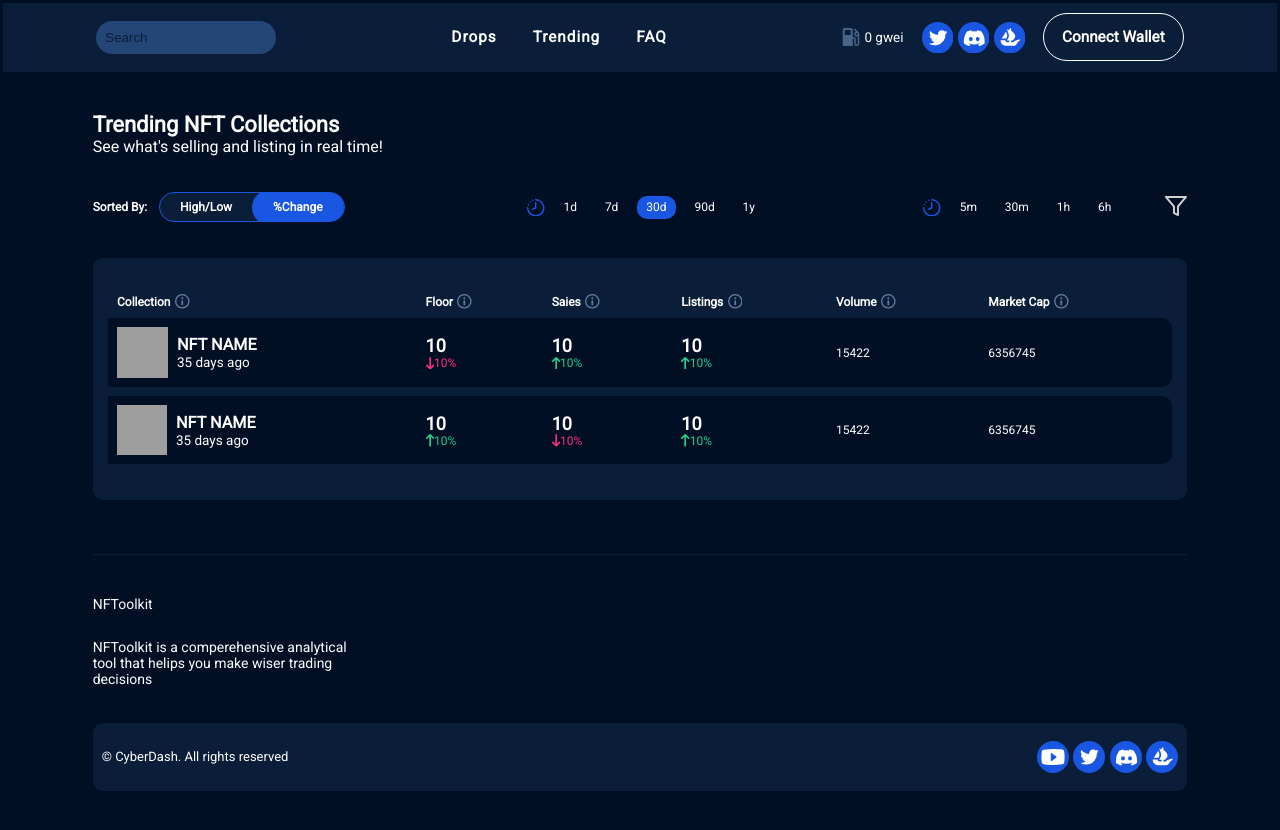
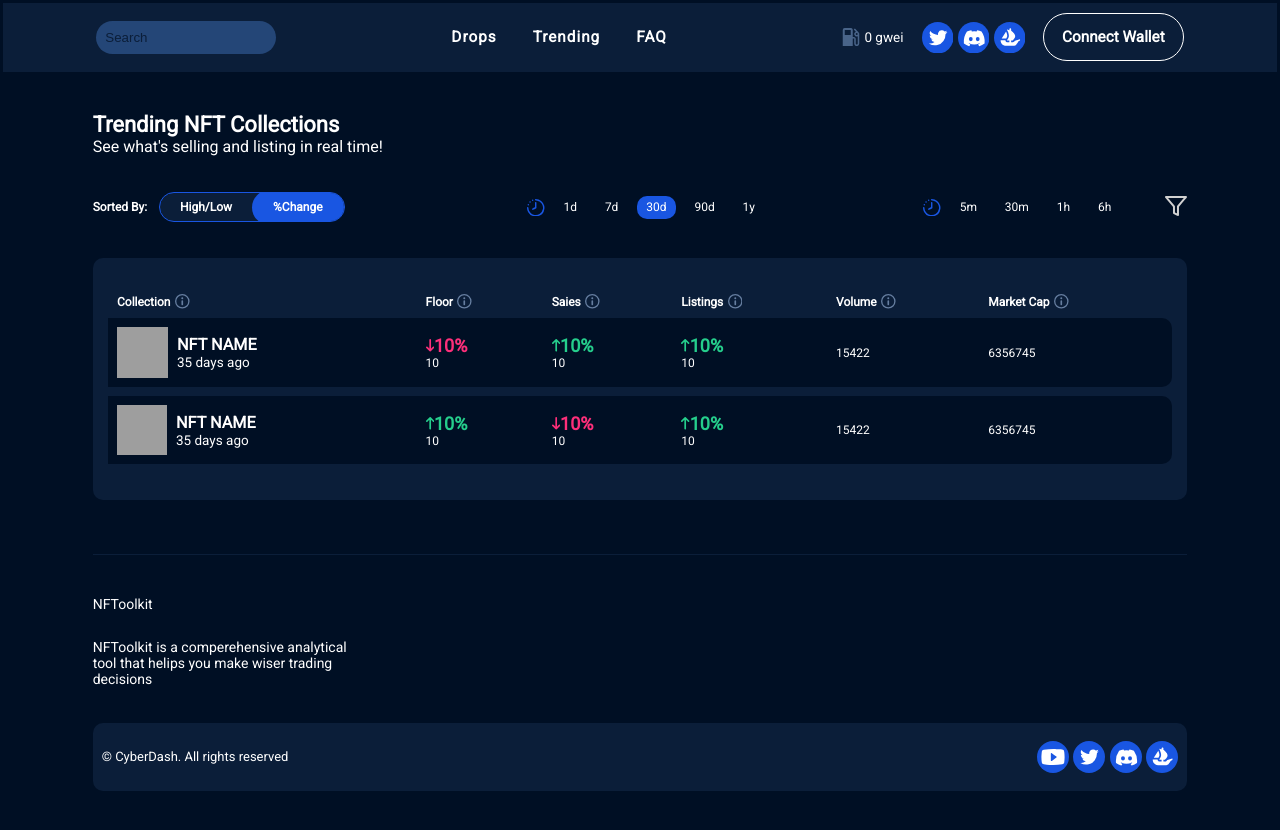
Before and after one commit to FortuneWebWorks/Cyber-React-Sass, a React (Create React App) app: page /Trending in a window 1280 px wide. Both pictures are taken after a click on the button "%Change". Shown: the top 830 px of the page. Built offline with nearby package versions, Linux system fonts and the light colour scheme; grey boxes are pictures that could not be loaded.

Commit message:
:zap: sort functionality completed

```diff
--- a/src/components/TrendingList.js
+++ b/src/components/TrendingList.js
@@ -13,7 +13,7 @@ const headerItems = [
   'Market Cap',
 ];
 
-const TraitsList = ({ items }) => {
+const TraitsList = ({ items, sort }) => {
   const [showDetail, setShowDetail] = useState('');
 
   const showDetails = (item) => {
@@ -59,24 +59,66 @@ const TraitsList = ({ items }) => {
               </td>
               <td>
                 <div className="table__changes">
+                  {sort === 'High/Low' ? (
+                    <>
                       <span>{item.floor.change}</span>
                       <span className={item.floor.hl > 0 ? 'green' : 'red'}>
-                    {+item.floor.hl > 0 ? <FlashUpIcon /> : <FlashDownIcon />}
+                        {+item.floor.hl > 0 ? (
+                          <FlashUpIcon />
+                        ) : (
+                          <FlashDownIcon />
+                        )}
                         {item.floor.hl.replace('-', '')}%
                       </span>
+                    </>
+                  ) : (
+                    <>
+                      <span className={item.floor.hl > 0 ? 'green' : 'red'}>
+                        {+item.floor.hl > 0 ? (
+                          <FlashUpIcon />
+                        ) : (
+                          <FlashDownIcon />
+                        )}
+                        {item.floor.hl.replace('-', '')}%
+                      </span>
+                      <span>{item.floor.change}</span>
+                    </>
+                  )}
                 </div>
               </td>
               <td>
                 <div className="table__changes">
+                  {sort === 'High/Low' ? (
+                    <>
                       <span>{item.saies.change}</span>
                       <span className={item.saies.hl > 0 ? 'green' : 'red'}>
-                    {+item.saies.hl > 0 ? <FlashUpIcon /> : <FlashDownIcon />}
+                        {+item.saies.hl > 0 ? (
+                          <FlashUpIcon />
+                        ) : (
+                          <FlashDownIcon />
+                        )}
                         {item.saies.hl.replace('-', '')}%
                       </span>
+                    </>
+                  ) : (
+                    <>
+                      <span className={item.saies.hl > 0 ? 'green' : 'red'}>
+                        {+item.saies.hl > 0 ? (
+                          <FlashUpIcon />
+                        ) : (
+                          <FlashDownIcon />
+                        )}
+                        {item.saies.hl.replace('-', '')}%
+                      </span>
+                      <span>{item.saies.change}</span>
+                    </>
+                  )}
                 </div>
               </td>
               <td>
                 <div className="table__changes">
+                  {sort === 'High/Low' ? (
+                    <>
                       <span>{item.listings.change}</span>
                       <span className={item.listings.hl > 0 ? 'green' : 'red'}>
                         {+item.listings.hl > 0 ? (
@@ -86,6 +128,20 @@ const TraitsList = ({ items }) => {
                         )}
                         {item.listings.hl.replace('-', '')}%
                       </span>
+                    </>
+                  ) : (
+                    <>
+                      <span className={item.listings.hl > 0 ? 'green' : 'red'}>
+                        {+item.listings.hl > 0 ? (
+                          <FlashUpIcon />
+                        ) : (
+                          <FlashDownIcon />
+                        )}
+                        {item.listings.hl.replace('-', '')}%
+                      </span>
+                      <span>{item.listings.change}</span>
+                    </>
+                  )}
                 </div>
               </td>
               <td>
--- a/src/pages/Trending.js
+++ b/src/pages/Trending.js
@@ -59,13 +59,15 @@ const tableItems = [
 
 const Traits = () => {
   const [openFilter, setOpenFiter] = useState(false);
-  // const [sort, setSort]
+  const [sort, setSort] = useState('High/Low');
 
   const onClick = (e) => {
     setOpenFiter((prev) => !prev);
   };
 
-  const dropDownChange = (key) => {};
+  const activeButtonsChange = (value) => {
+    setSort(value);
+  };
 
   return (
     <div className="traits">
@@ -83,7 +85,7 @@ const Traits = () => {
             activeDefault="High/Low"
             font="normal normal bold 12px/14px Roboto"
             containerStyles={{ border: '1px solid #1956E2', height: '30px' }}
-            callBack={dropDownChange}
+            callBack={activeButtonsChange}
           />
         </div>
 
@@ -98,7 +100,7 @@ const Traits = () => {
       </div>
 
       <div className="table__container">
-        <TraitsList items={tableItems} />
+        <TraitsList items={tableItems} sort={sort} />
       </div>
 
       <Footer />
```
Lines whose indentation alone changed are shown as unchanged.
